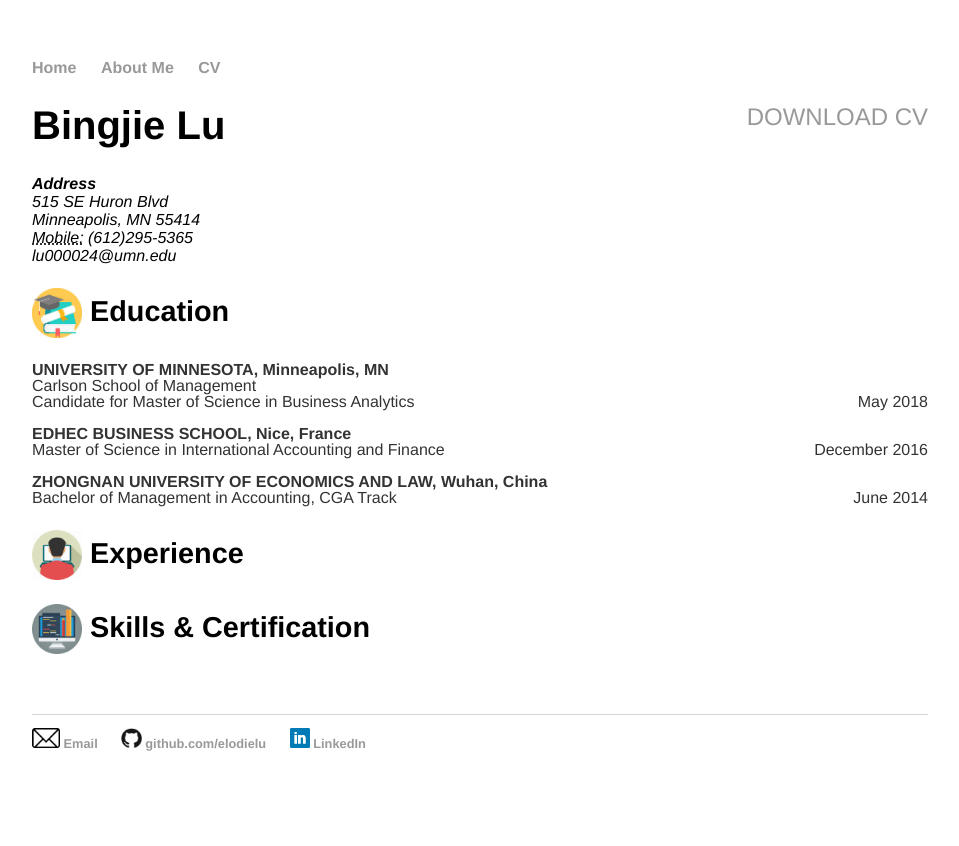
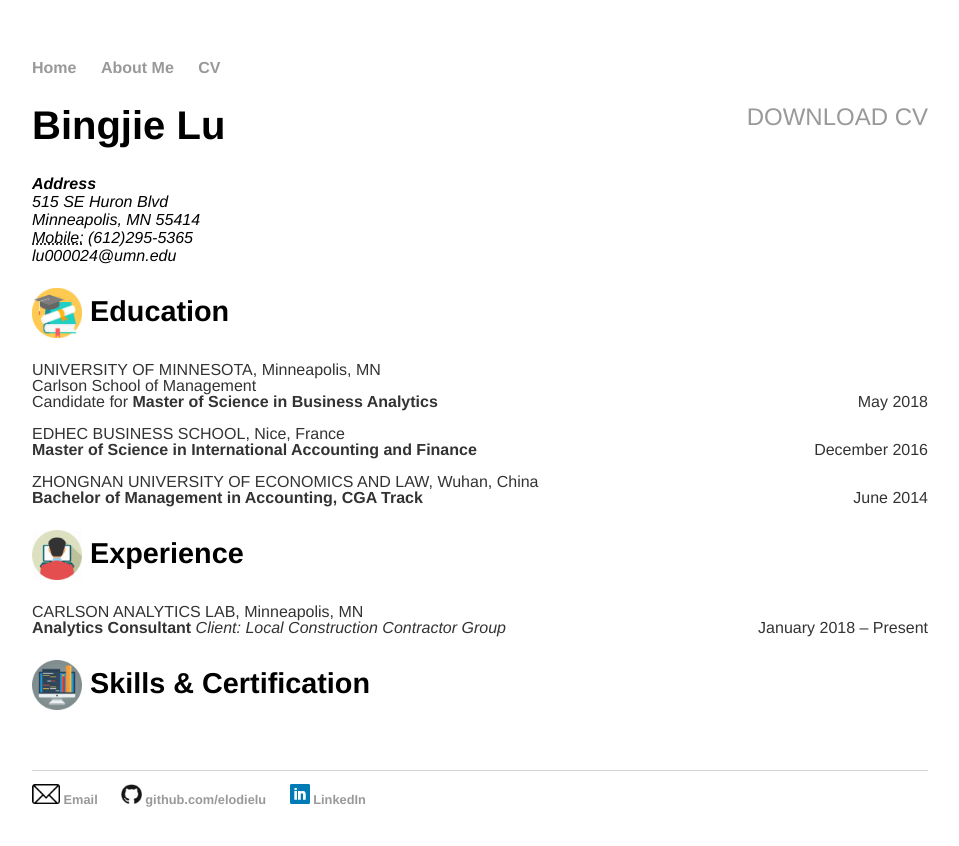
Before and after one commit to elodielu/elodielu.github.io, a Jekyll site: the page built from cv/index.html, in a window 1280 px wide. Shown: the top 846 px of the page, without its empty margins (160-1119 px from the left). Built offline with Jekyll 4.4.1, drawn with Linux system fonts in a browser that asks for light colours.

Commit message:
Update index.html

```diff
--- a/cv/index.html
+++ b/cv/index.html
@@ -17,22 +17,26 @@
 					<h2> <img style="vertical-align:middle" src="/picture/education.jpg" height="50">
 						Education</h2>
 
-					<p><strong>UNIVERSITY OF MINNESOTA, Minneapolis, MN</strong> <br>
+					<p>UNIVERSITY OF MINNESOTA, Minneapolis, MN <br>
 					Carlson School of Management<br>
-					<span style="text-align:left;">Candidate for Master of Science in Business Analytics
+					<span style="text-align:left;">Candidate for <strong>Master of Science in Business Analytics</strong>
 						<span style="float:right;">May 2018</span></p>
 
-					<p><strong>EDHEC BUSINESS SCHOOL, Nice, France</strong> <br>
-					<span style="text-align:left;">Master of Science in International Accounting and Finance
+					<p>EDHEC BUSINESS SCHOOL, Nice, France <br>
+					<span style="text-align:left;"><strong>Master of Science in International Accounting and Finance</strong>
 						<span style="float:right;">December 2016</span></p>
 
-					<p><strong>ZHONGNAN UNIVERSITY OF ECONOMICS AND LAW, Wuhan, China</strong> <br>
-					<span style="text-align:left;">Bachelor of Management in Accounting, CGA Track
+					<p>ZHONGNAN UNIVERSITY OF ECONOMICS AND LAW, Wuhan, China <br>
+					<span style="text-align:left;"><strong>Bachelor of Management in Accounting, CGA Track</strong>
 						<span style="float:right;">June 2014</span></p>
 
 
 					<h2><img style="vertical-align:middle" src="/picture/work.png" height="50">
 						Experience</h2>
+					<p>CARLSON ANALYTICS LAB, Minneapolis, MN <br>
+					<strong>Analytics Consultant</strong>
+					<span style="text-align:left;"> <em>Client: Local Construction Contractor Group</em>
+						<span style="float:right;">January 2018 – Present</span></p>
 
 
 					<h2> <img style="vertical-align:middle" src="/picture/skill.png" height="50">
```
